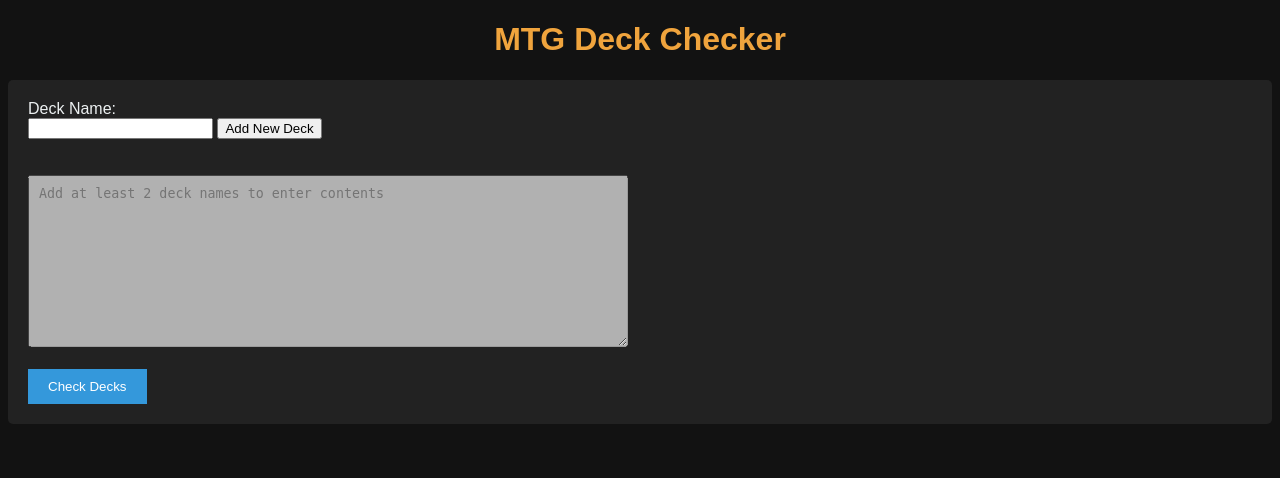
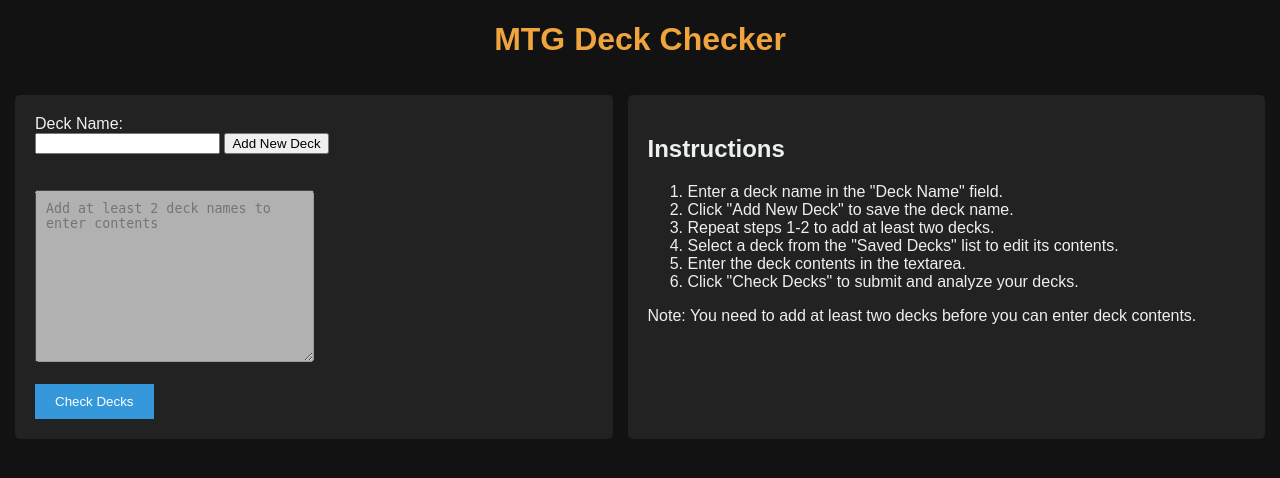
Before and after one commit to jtb030/MTGDecklistChecker, a Flask app: page / in a window 1280 px wide. Shown: the top 478 px of the page. Run offline with Flask 3, Linux system fonts and the light colour scheme.

Commit message:
Update index.html

```diff
--- a/Templates/index.html
+++ b/Templates/index.html
@@ -9,6 +9,8 @@
             background-color: #121212; /* Light gray background */
             color: #ecf0f1; /* Dark gray text */
             font-family: Arial, sans-serif;
+            margin: 0; /* Remove default body margin */
+            padding: 0; /* Remove default body padding */
         }
         h1 {
             color: #f0a43d; /* Dark blue-gray header */
@@ -51,10 +53,44 @@
                 width: 100%;
             }
         }
+
+        .container {
+            display: flex;
+            justify-content: space-between;
+            max-width: 100%; /* Allow container to take full width */
+            margin: 0 auto;
+            padding: 15px; /* Reduced padding */
+        }
+
+        .main-form {
+            flex: 1;
+            margin-right: 15px;
+        }
+
+        .instructions {
+            flex: 1;
+            background-color: #222;
+            padding: 20px;
+            border-radius: 5px;
+        }
+
+        @media (max-width: 768px) {
+            .container {
+                padding: 5px; /* Further reduce padding on mobile */
+            }
+
+            .main-form, .instructions {
+                width: 100%;
+                margin-right: 0;
+                margin-bottom: 20px;
+            }
+        }
     </style>
 </head>
 <body>
     <h1>MTG Deck Checker</h1>
+    <div class="container">
+        <div class="main-form">
             <form id="deckForm" method="POST">
                 <label for="deck_name">Deck Name:</label><br>
                 <input type="text" id="deck_name" name="deck_name">
@@ -71,6 +107,20 @@
                 <input type="hidden" id="all_decks" name="all_decks" required>
                 <input type="submit" value="Check Decks">
             </form>
+        </div>
+        <div class="instructions">
+            <h2>Instructions</h2>
+            <ol>
+                <li>Enter a deck name in the "Deck Name" field.</li>
+                <li>Click "Add New Deck" to save the deck name.</li>
+                <li>Repeat steps 1-2 to add at least two decks.</li>
+                <li>Select a deck from the "Saved Decks" list to edit its contents.</li>
+                <li>Enter the deck contents in the textarea.</li>
+                <li>Click "Check Decks" to submit and analyze your decks.</li>
+            </ol>
+            <p>Note: You need to add at least two decks before you can enter deck contents.</p>
+        </div>
+    </div>
 
     <script>
         document.addEventListener('DOMContentLoaded', function() {
@@ -161,14 +211,19 @@
             }
 
             function loadDeckContents(deckName) {
-                saveDeckContents();
-                deckContents.value = decks[deckName];
-                deckContents.placeholder = `Enter contents for "${deckName}" below:
-Example:
-4 Lightning Bolt
-3 Tarmogoyf
-...`;
+                saveDeckContents(); // Save current deck contents before loading new one
+                deckContents.value = decks[deckName] || ''; // Load new deck contents or empty string if not exists
+                deckContents.placeholder = `Enter contents for "${deckName}" below:`;
             }
+
+            // Add or update the event listener for deck selection
+            document.querySelectorAll('input[name="deck"]').forEach(radio => {
+                radio.addEventListener('change', function() {
+                    if (this.checked) {
+                        loadDeckContents(this.value);
+                    }
+                });
+            });
 
             deckContents.addEventListener('input', saveDeckContents);
 
```
Lines whose indentation alone changed are shown as unchanged.
